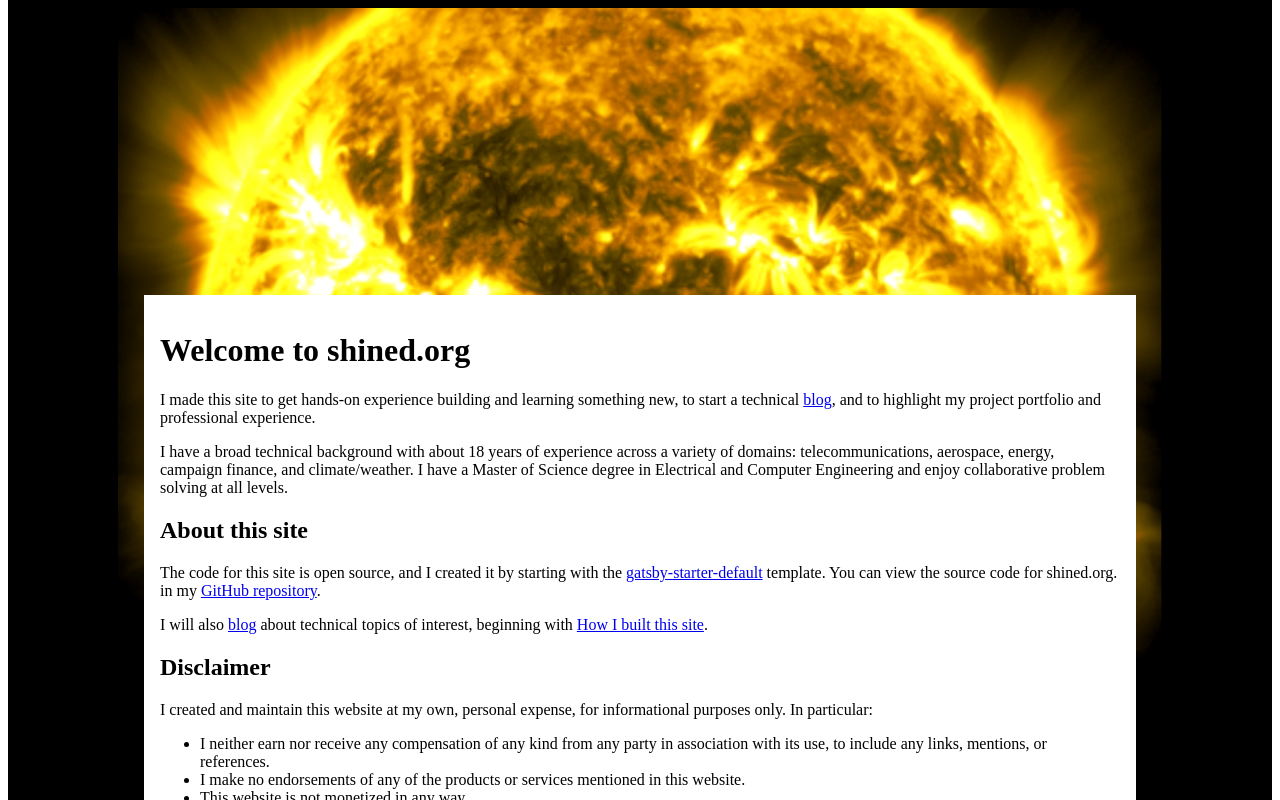
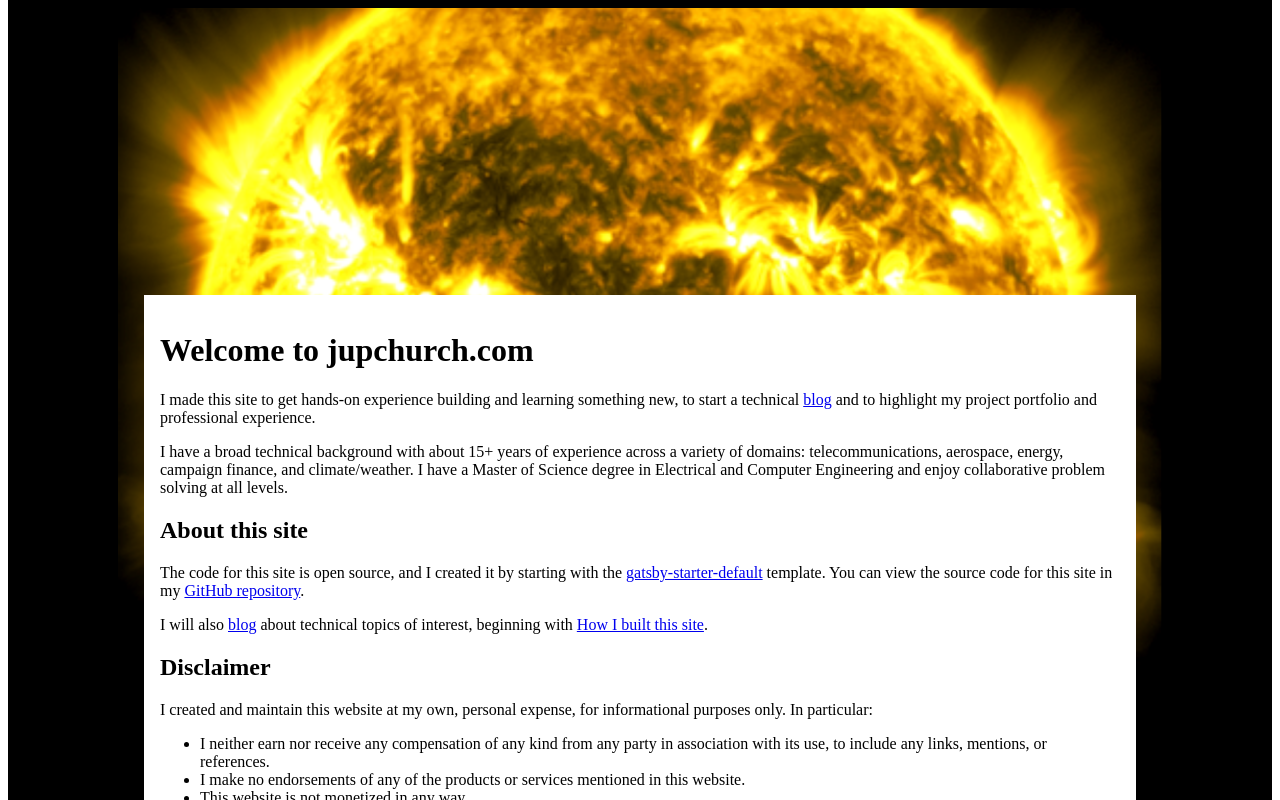
Before and after one commit to jason-upchurch/shined, a Gatsby site: page / in a window 1280 px wide. Shown: the part 514-1314 px from the top of the page. Built offline with nearby package versions, Linux system fonts and the light colour scheme; Gatsby itself is replaced by a stand-in of ours.

Commit message:
removed unused packages and updated content in index.js

```diff
--- a/src/pages/index.js
+++ b/src/pages/index.js
@@ -1,20 +1,19 @@
 import React from "react"
 import Layout from "../components/layout"
-import SEO from "../components/seo"
 import { Link } from "gatsby"
 
 const IndexPage = () => (
     <Layout>
-    <h1>Welcome to shined.org</h1>
+    <h1>Welcome to jupchurch.com</h1>
 
-    <p>I made this site to get hands-on experience building and learning something new, to start a technical <Link to="/blog/">blog</Link>, and to highlight my project portfolio and professional experience.</p>
+    <p>I made this site to get hands-on experience building and learning something new, to start a technical <Link to="/blog/">blog</Link> and to highlight my project portfolio and professional experience.</p>
 
-	<p>I have a broad technical background with about 18 years of experience across a variety of domains: telecommunications, aerospace, energy, campaign finance, and climate/weather. I have a Master of Science degree in Electrical and Computer Engineering and enjoy collaborative problem solving at all levels.</p>
+	<p>I have a broad technical background with about 15+ years of experience across a variety of domains: telecommunications, aerospace, energy, campaign finance, and climate/weather. I have a Master of Science degree in Electrical and Computer Engineering and enjoy collaborative problem solving at all levels.</p>
 
 
     <h2>About this site</h2>
 
-	<p>The code for this site is open source, and I created it by starting with the <a href="https://github.com/gatsbyjs/gatsby-starter-default">gatsby-starter-default</a> template. You can view the source code for shined.org. in my <a href="https://www.github.com/jason-upchurch/shined">GitHub repository</a>.</p>
+	<p>The code for this site is open source, and I created it by starting with the <a href="https://github.com/gatsbyjs/gatsby-starter-default">gatsby-starter-default</a> template. You can view the source code for this site in my <a href="https://www.github.com/jason-upchurch/shined">GitHub repository</a>.</p>
 
 	<p>I will also <Link to="/blog/">blog</Link> about technical topics of interest, beginning with <Link to="/blog/how-i-built-this-site">How I built this site</Link>.</p>
 
```
